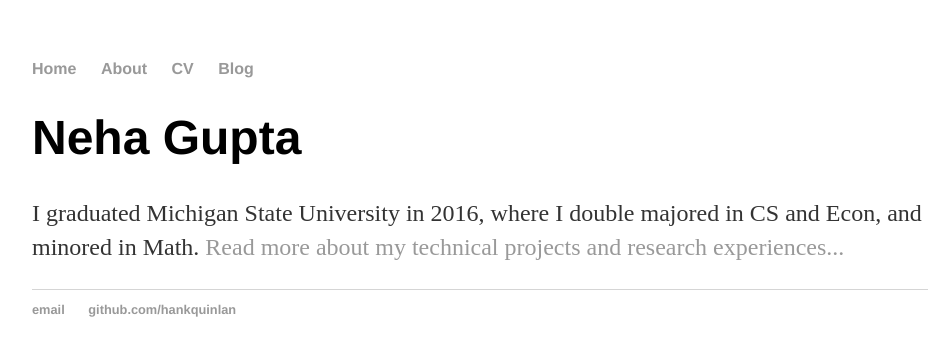
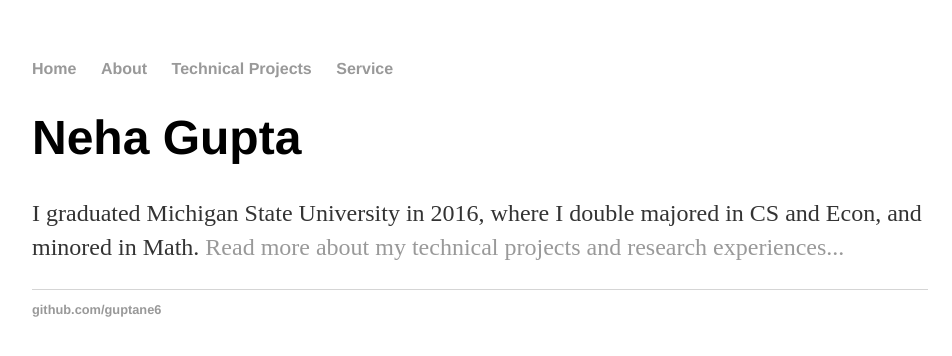
Before and after one commit to nehargupta/nehargupta.github.io, a Jekyll site: the page built from index.html, in a window 1280 px wide. Shown: the top 356 px of the page, without its empty margins (160-1112 px from the left). Built offline with Jekyll 4.4.1, drawn with Linux system fonts in a browser that asks for light colours.

Commit message:
Fixed issues from the last submit
Whoops

```diff
--- a/_layouts/default.html
+++ b/_layouts/default.html
@@ -10,8 +10,8 @@
 	    		<ul>
 	        		<li><a href="/">Home</a></li>
 		        	<li><a href="/about">About</a></li>
-	        		<li><a href="/cv">CV</a></li>
-	        		<li><a href="/blog">Blog</a></li>
+	        		<li><a href="/projects">Technical Projects</a></li>
+				<li><a href="/funstuff">Service</a></li>
 	    		</ul>
 			</nav>
 			<div class="container">
@@ -21,8 +21,8 @@
 			</div><!-- /.container -->
 			<footer>
 	    		<ul>
-	        		<li><a href="mailto:hankquinlanhub@gmail.com">email</a></li>
-	        		<li><a href="https://github.com/hankquinlan">github.com/hankquinlan</a></li>
+	        		<!-- /. <li><a href="mailto:@gmail.com">email</a></li> -->
+	        		<li><a href="https://github.com/guptane6">github.com/guptane6</a></li>
 				</ul>
 			</footer>
 		</body>
```
